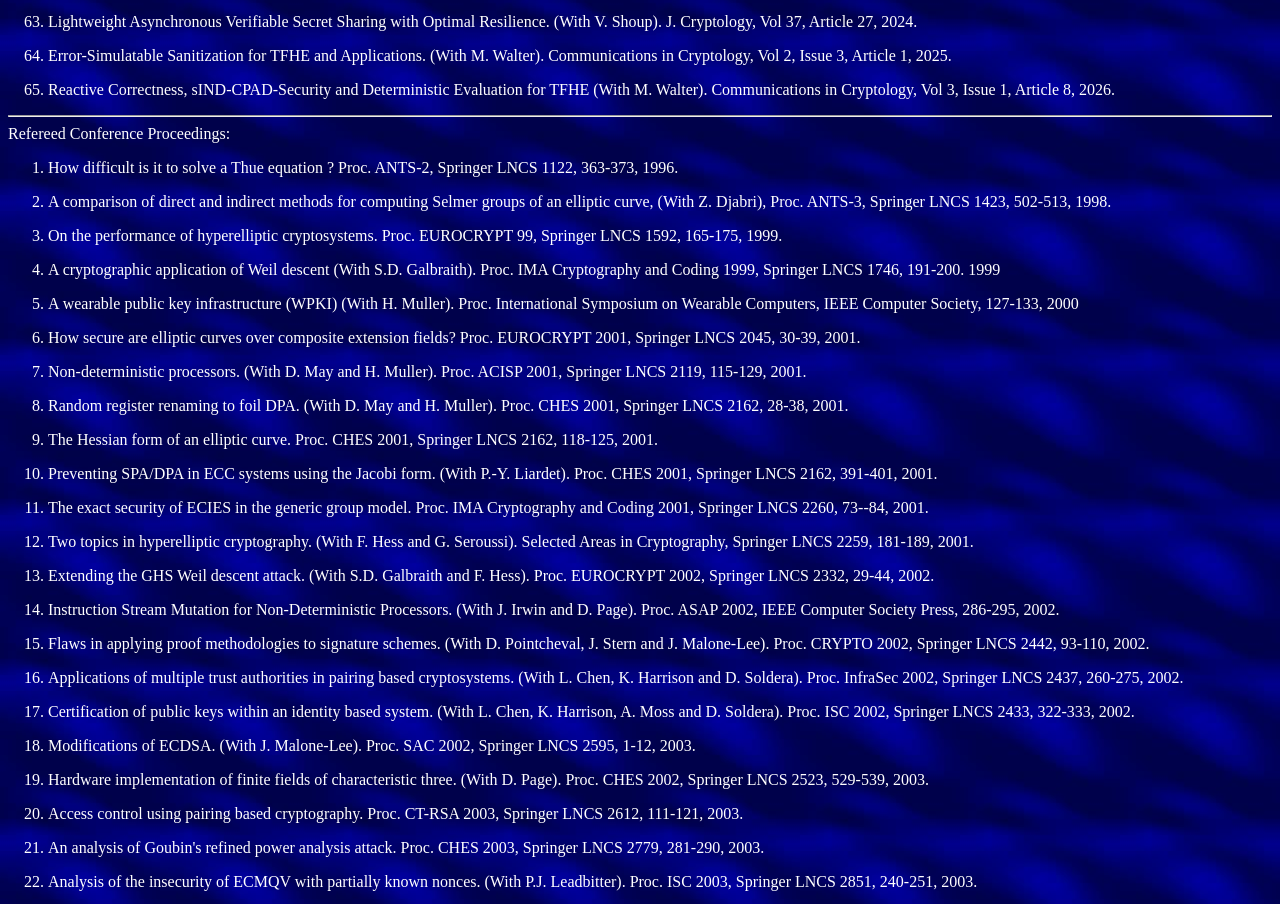
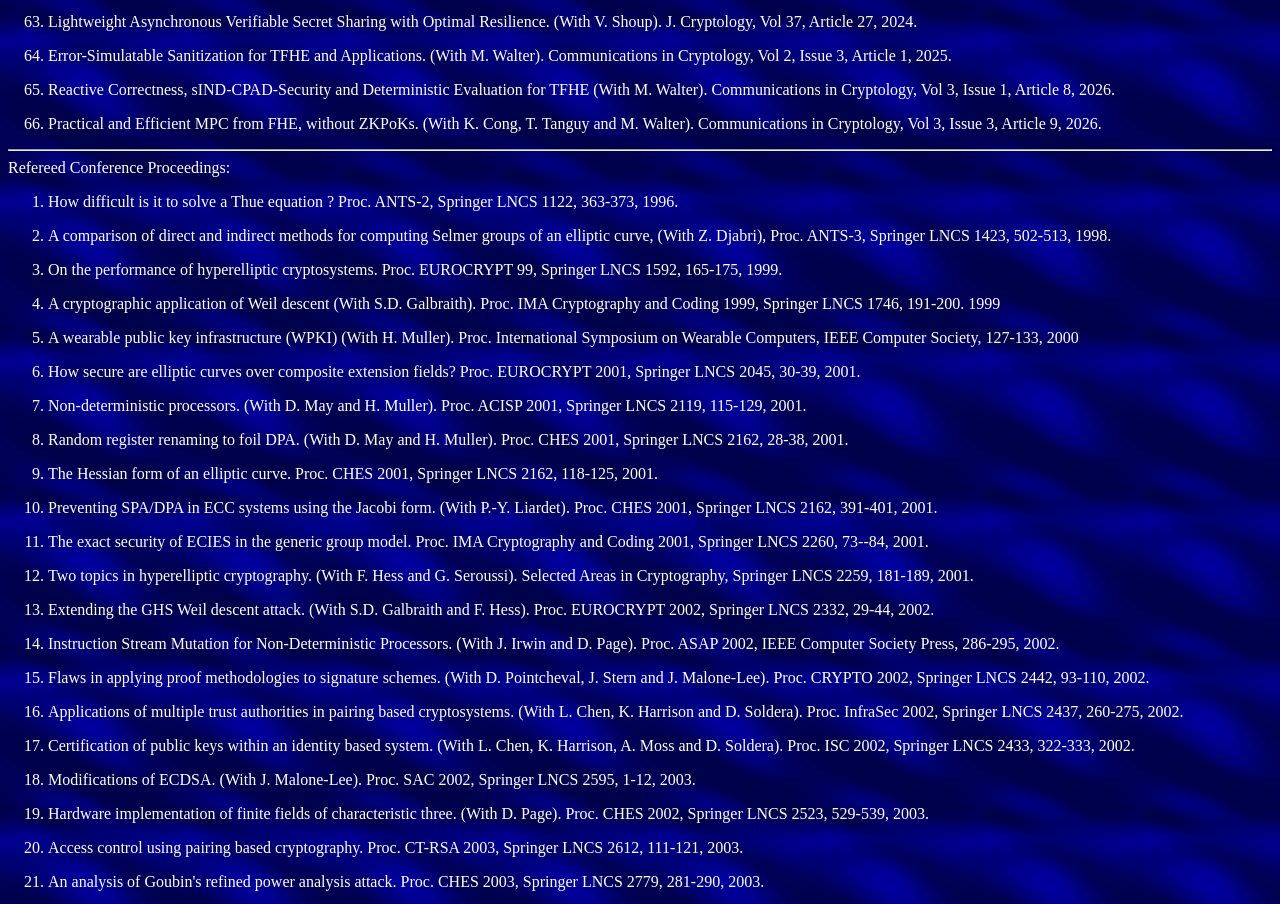
Before and after one commit to NigelSmart/nigelsmart.github.io, a plain HTML site: page biblio.html in a window 1280 px wide. Shown: the part 3469-4373 px from the top of the page. Drawn offline with Linux system fonts and the light colour scheme.

Commit message:
Added CiC paper

```diff
--- a/biblio.html
+++ b/biblio.html
@@ -350,6 +350,10 @@ Communications in Cryptology, Vol 2, Issue 3, Article 1, 2025. <p>
 <li>Reactive Correctness, sIND-CPAD-Security and Deterministic Evaluation for TFHE
 (With M. Walter).
 Communications in Cryptology, Vol 3, Issue 1, Article 8, 2026. <p>
+
+<li>Practical and Efficient MPC from FHE, without ZKPoKs.
+(With K. Cong, T. Tanguy and M. Walter).
+Communications in Cryptology, Vol 3, Issue 3, Article 9, 2026. <p>
 
 </ol>
 
```
